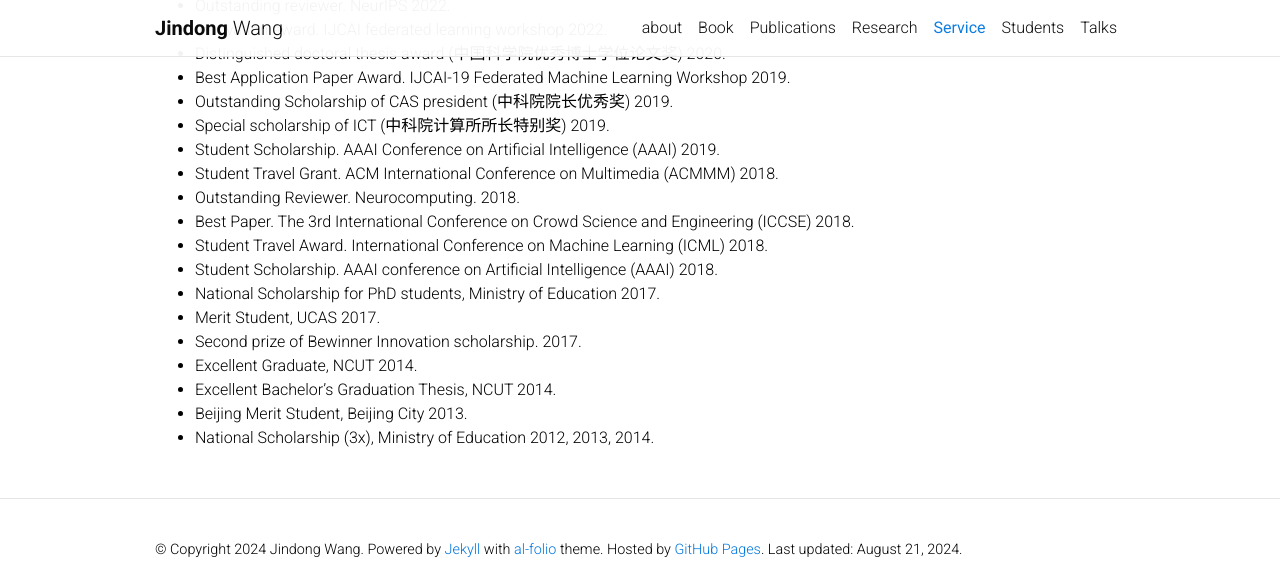
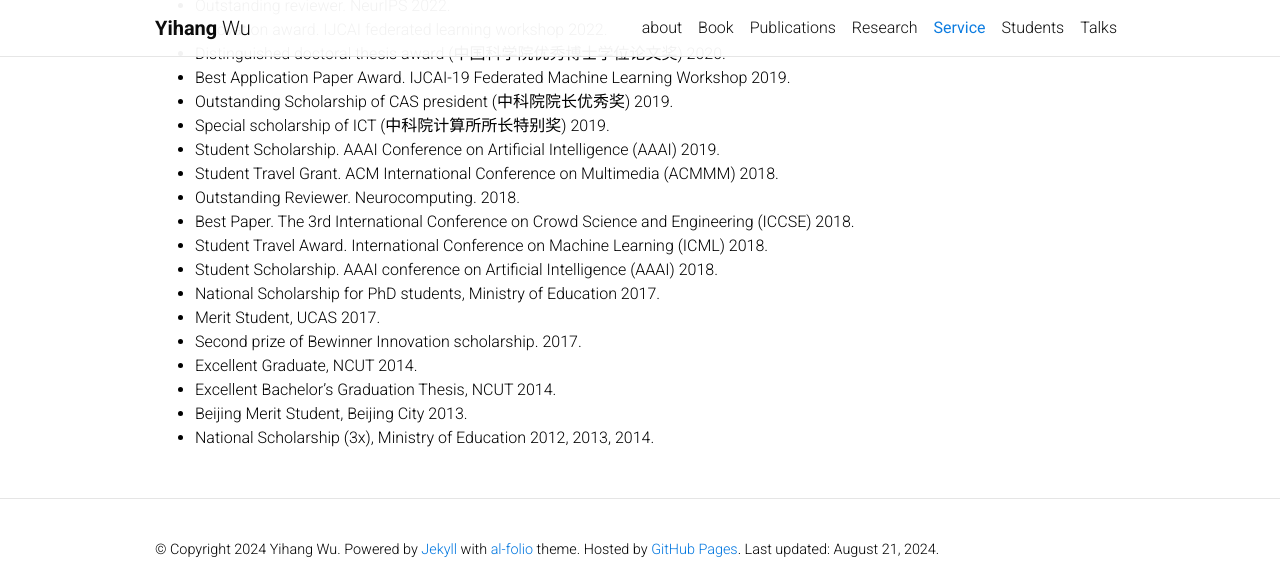
Before and after one commit to AIPMLab/AIPMLab.github.io, a Jekyll site: the page built from _pages/service.md, in a window 1280 px wide and 900 px high, scrolled down 1120 px, cut to the strip 0-576 px from the top of the window. Built offline with Jekyll 4.4.1, drawn with Linux system fonts in a browser that asks for light colours; comment, search, counter and statistics services are not loaded.

Commit message:
Update _config.yml

```diff
--- a/_config.yml
+++ b/_config.yml
@@ -3,10 +3,10 @@
 # -----------------------------------------------------------------------------
 
 title: blank # the website title (if blank, full name will be used instead)
-first_name: Jindong
+first_name: Yihang
 middle_name:
-last_name: Wang
-email: jindong.wang@microsoft.com
+last_name: Wu
+email: wuyihang147258@gmail.com
 description: > # the ">" symbol means to ignore newlines until "footer_text:"
   A simple, whitespace theme for academics. Based on [*folio](https://github.com/bogoli/-folio) design.
 footer_text: >
@@ -49,21 +49,21 @@ og_image: # The site-wide (default for all links) Open Graph preview image
 # Social integration
 # -----------------------------------------------------------------------------
 
-github_username: jindongwang # your GitHub user name
+github_username: AIPMLab # your GitHub user name
 gitlab_username: # your GitLab user name
-twitter_username: jd92wang # your Twitter handle
-linkedin_username: # your LinkedIn user name
-scholar_userid: hBZ_tKsAAAAJ # your Google Scholar ID
-orcid_id: # your ORCID ID
+twitter_username: # your Twitter handle
+linkedin_username: Yihang Wu # your LinkedIn user name
+scholar_userid: # your Google Scholar ID
+orcid_id: 0000-0002-8640-8650 # your ORCID ID
 medium_username: # your Medium username
 quora_username: # your Quora username
 publons_id: # your ID on Publons
-research_gate_profile: # your profile on ResearchGate
+research_gate_profile: Yihang Wu # your profile on ResearchGate
 blogger_url: # your blogger URL
 work_url: # work page URL
 keybase_username: # your keybase user name
 wikidata_id: # your wikidata id
-dblp_url: https://dblp.org/pid/19/2969-1.html # your DBLP profile url
+dblp_url: # your DBLP profile url
 stackoverflow_id: #your stackoverflow id
 
 rss_icon: true
@@ -78,8 +78,8 @@ panelbear_analytics: XXXXXXXXX # panelbear analytics site ID
 # Blog
 # -----------------------------------------------------------------------------
 
-# blog_name: Jindong Wang  # your blog must have a name for it to show up in the nav bar
-# blog_description: Jindong Wang's personal website
+# blog_name: Yihang Wu  # your blog must have a name for it to show up in the nav bar
+# blog_description: Yihang Wu's personal website
 # permalink: /blog/:year/:title/
 
 # Pagination
```
